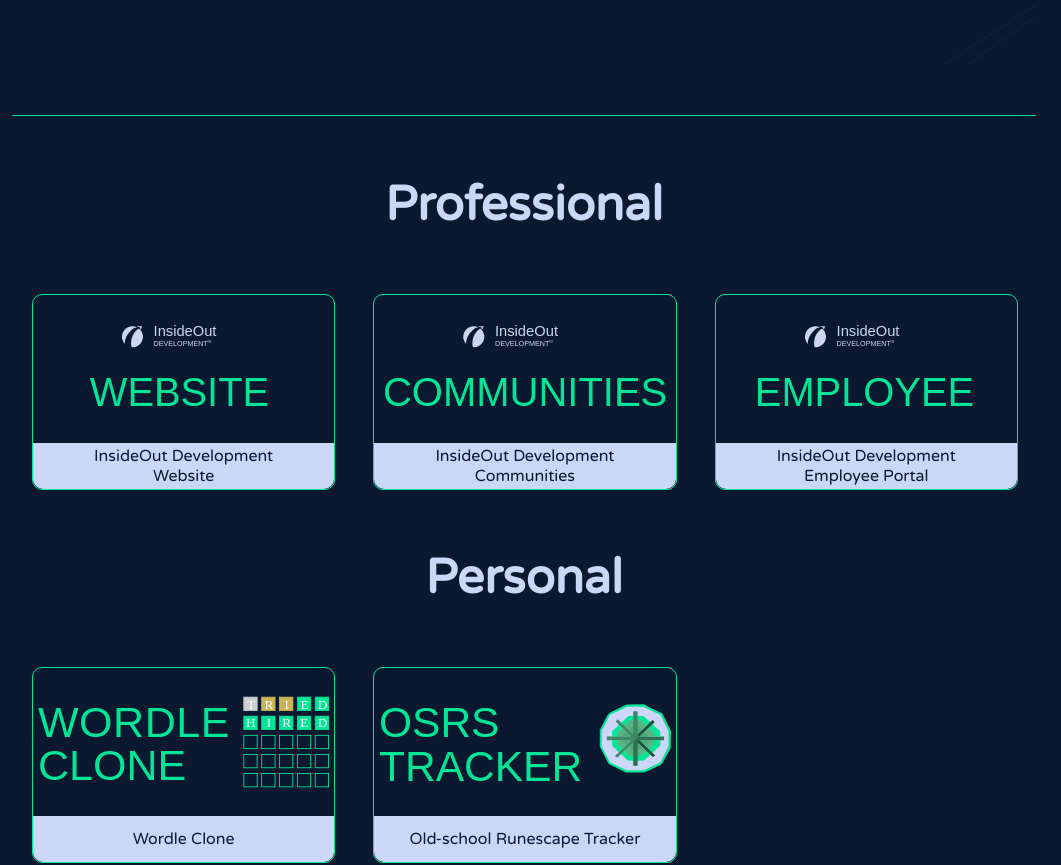
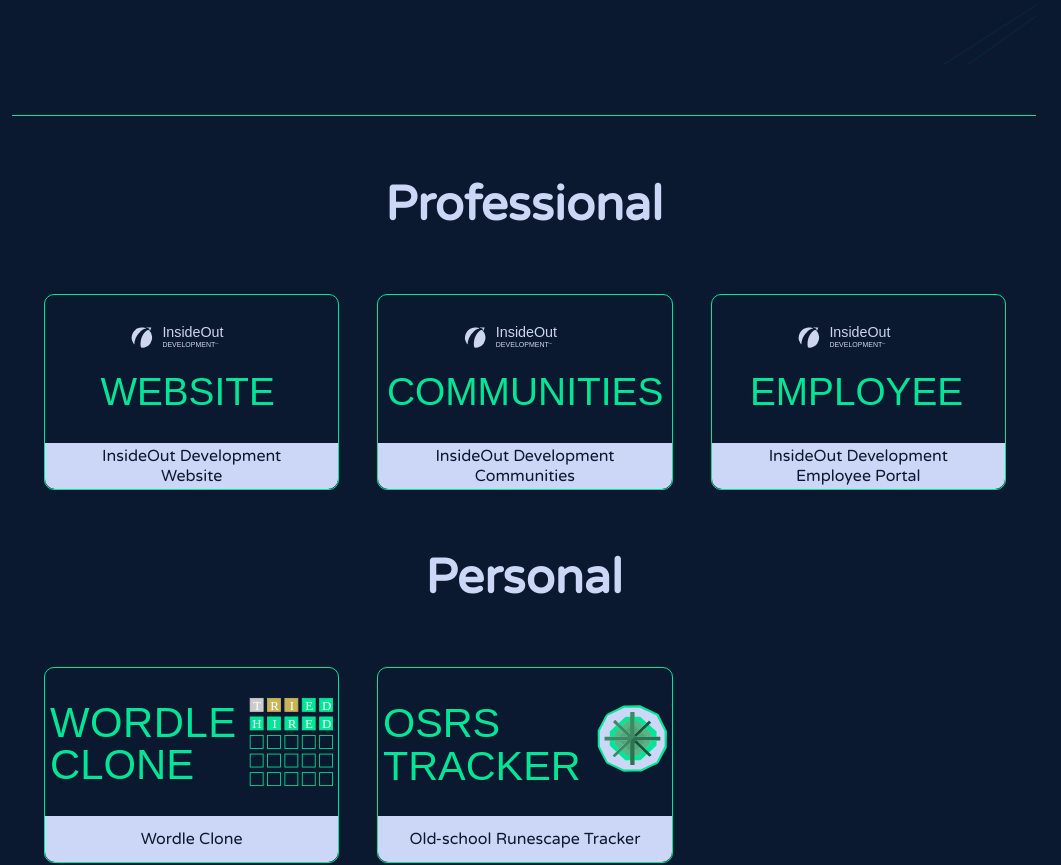
Before and after one commit to Verwiel/Portfolio, a React (Create React App) app in the folder client/: page /portfolio in a window 1280 px wide. Shown: the part 460-1325 px from the top of the page, without its empty margins (116-1177 px from the left). Built offline with nearby package versions, Linux system fonts and the light colour scheme.

Commit message:
set max width on portfolio landing

```diff
--- a/client/src/pages/Portfolio.js
+++ b/client/src/pages/Portfolio.js
@@ -21,9 +21,6 @@ const Portfolio = () => {
           <ProjectsList isPersonal={false} />
           <h2 className='h3'>Personal</h2>
           <ProjectsList isPersonal={true} />
-
-          {/* <h2>Projects list coming soon!</h2>
-          <p>Until then you can check out my projects at <a href='https://github.com/Verwiel' className='hyper-link'>Github</a> or visit my current employers website: <a href='https://insideoutdev.com/' className='hyper-link'>InsideOut Development</a> </p> */}
         </section>
         <section>
           <h3>Languages & tech I use</h3>
--- a/client/src/styles/pages/_portfolio.scss
+++ b/client/src/styles/pages/_portfolio.scss
@@ -57,7 +57,7 @@
             }
         }
         &-content {
-            max-width: 100%;
+            max-width: 1000px;
             h2, h3 {
                 color: $font-bright;
             }
```
